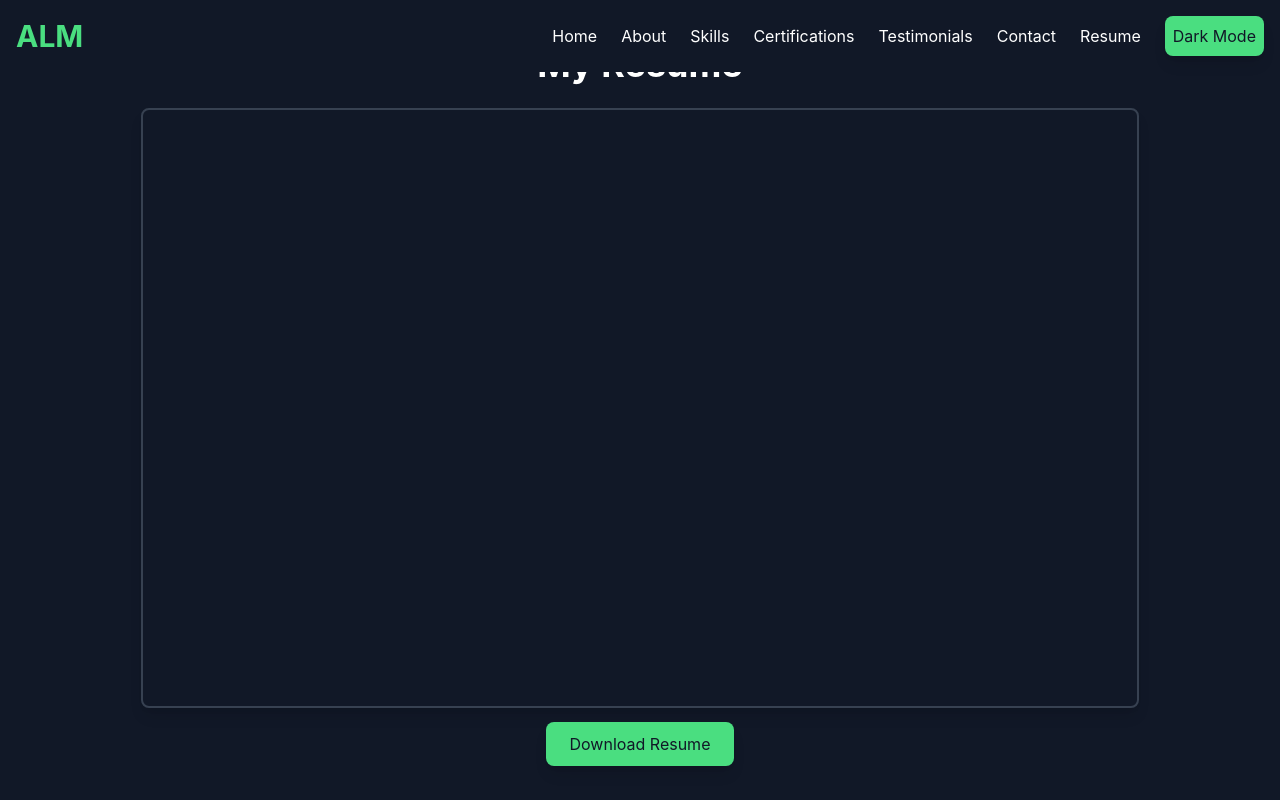
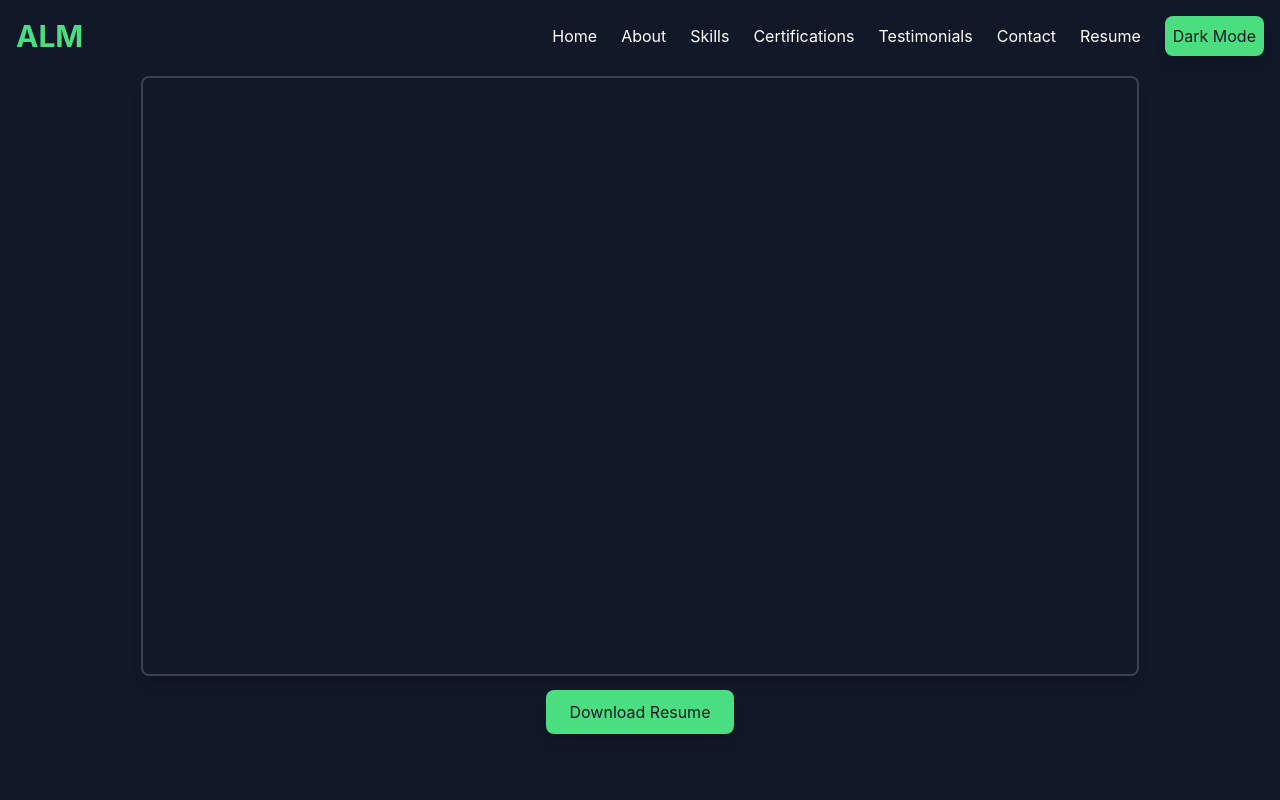
Before and after one commit to lowesitoo/alm-portfolio, a React (Create React App) app: page /resume in a window 1280 px wide. Built offline with nearby package versions, Linux system fonts and the light colour scheme.

Commit message:
removed heading

```diff
--- a/src/components/Resume.js
+++ b/src/components/Resume.js
@@ -1,10 +1,6 @@
 const Resume = () => {
   return (
     <section className="min-h-screen bg-gray-900 text-white dark:bg-gray-200 dark:text-black flex flex-col justify-center items-center px-4">
-      {/* Heading */}
-      <h2 className="text-3xl sm:text-4xl font-bold text-center mb-6">
-        My Resume
-      </h2>
       {/* Responsive Iframe Container */}
       <div className="w-full sm:w-4/5 h-[60vh] sm:h-[75vh] border-2 border-gray-700 shadow-lg dark:border-gray-400 rounded-lg overflow-hidden">
         <iframe
```
